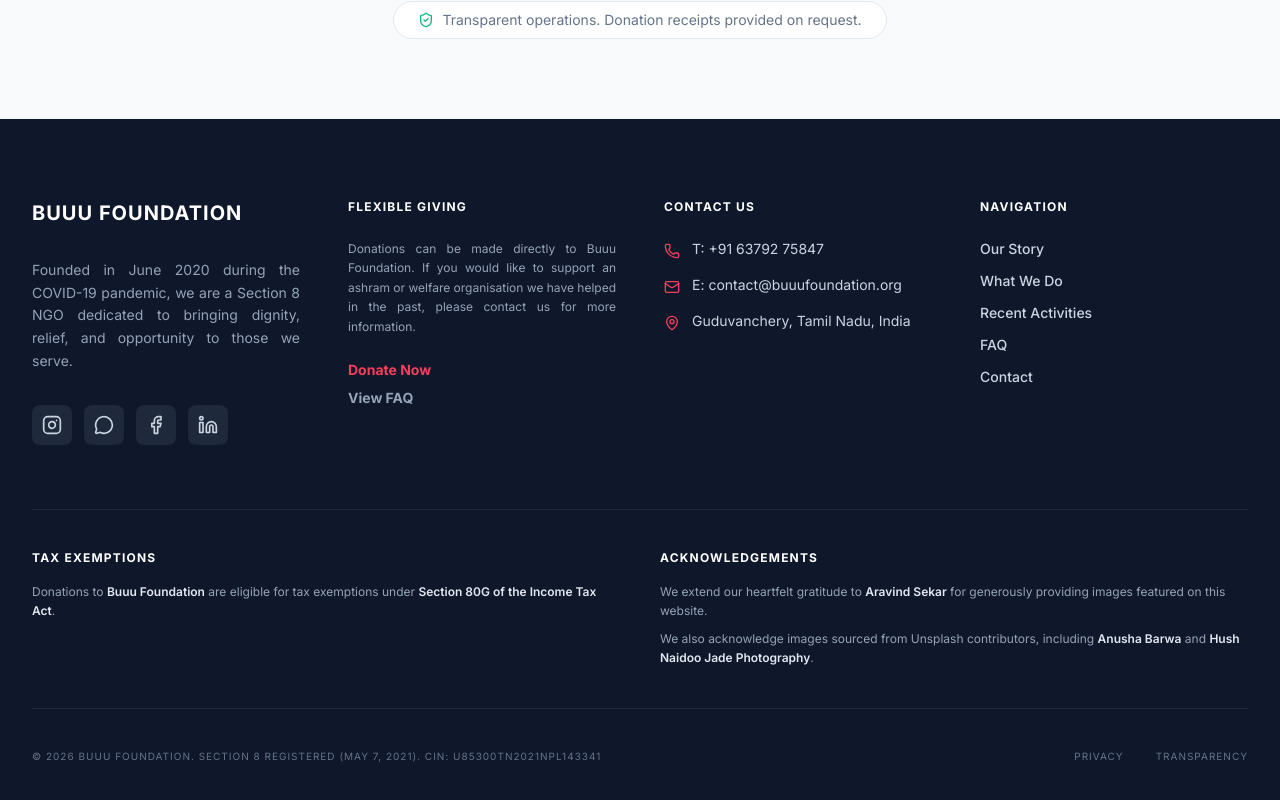
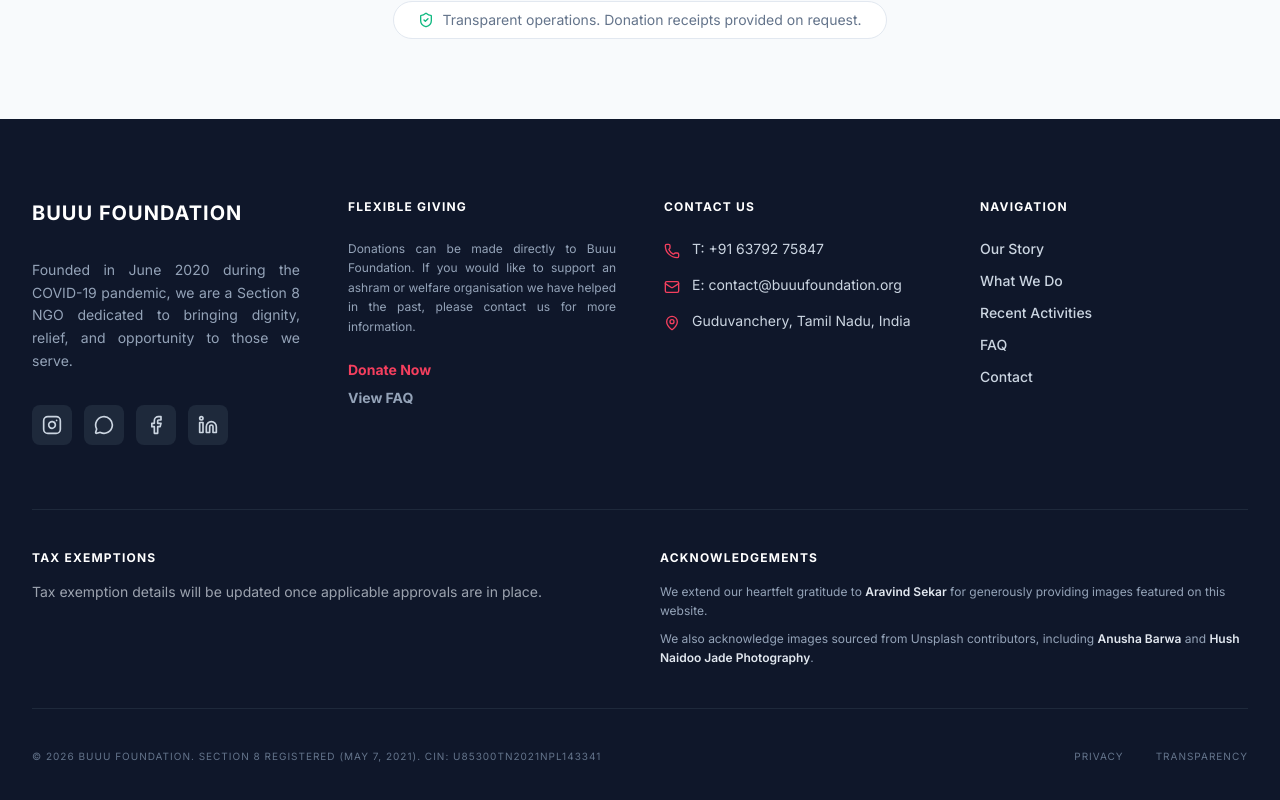
Before and after one commit to BuuuFoundation/BuuuFoundation, a React (Vite) app: page /#/donate in a window 1280 px wide. Shown: the part 1368-2168 px from the top of the page. Built offline with nearby package versions, Linux system fonts and the light colour scheme; a web font is replaced by a local one.

Commit message:
changes in Footer

```diff
--- a/components/Footer.tsx
+++ b/components/Footer.tsx
@@ -86,9 +86,8 @@
             <h5 className="text-white font-bold mb-4 uppercase tracking-widest text-xs">
               Tax Exemptions
             </h5>
-            <p>
-              Donations to <span className="text-slate-200 font-semibold">Buuu Foundation</span> are eligible for tax
-              exemptions under <span className="text-slate-200 font-semibold">Section 80G of the Income Tax Act</span>.
+            <p className="text-gray-400 text-sm">
+              Tax exemption details will be updated once applicable approvals are in place.
             </p>
           </div>
 
```
